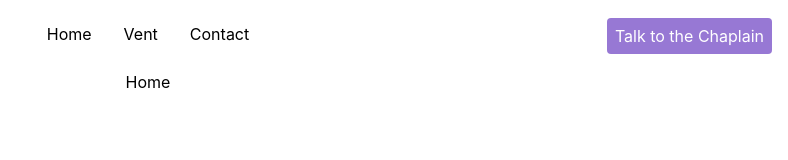
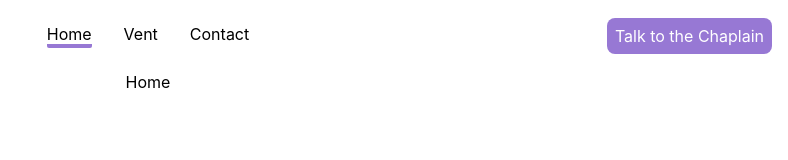
Before and after one commit to bucc-dev/chaplain-chat-website-frontend, a React (Create React App) app: page / in a window 1280 px wide. Shown: the top 160 px of the page, without its empty margins (492-1280 px from the left). Built offline with nearby package versions, Linux system fonts and the light colour scheme.

Commit message:
Added active style to nav

```diff
--- a/src/components/Nav.css
+++ b/src/components/Nav.css
@@ -18,6 +18,10 @@
   flex-flow: column;
 }
 
+.home-page__nav__link:not(:last-of-type).active::after {
+  width: 100%;
+}
+
 .home-page__nav__link:not(:last-of-type)::after {
   content: "";
   width: 0%;
@@ -32,7 +36,7 @@
 }
 
 .home-page__nav__link:last-of-type {
-  border-radius: 4px;
+  border-radius: 8px;
   background-color: var(--primary-color);
   color: white;
   right: 16px;
--- a/src/components/Nav.jsx
+++ b/src/components/Nav.jsx
@@ -1,17 +1,30 @@
-import { Link, Outlet } from "react-router-dom";
+import { Link, Outlet, useLocation } from "react-router-dom";
 import "./Nav.css";
 
 const Nav = () => {
+  const location = useLocation().pathname;
+
   return (
     <div>
       <nav className="home-page__nav">
-        <Link to="/" className="home-page__nav__link">
+        <Link
+          to="/"
+          className={`home-page__nav__link ${location === "/" && "active"}`}
+        >
           Home
         </Link>
-        <Link to="/vent" className="home-page__nav__link">
+        <Link
+          to="/vent"
+          className={`home-page__nav__link ${location === "/vent" && "active"}`}
+        >
           Vent
         </Link>
-        <Link to="#" /* /contact */ className="home-page__nav__link">
+        <Link
+          to="#"
+          /* /contact */ className={`home-page__nav__link ${
+            location === "/contact" && "active"
+          }`}
+        >
           Contact
         </Link>
         <Link to="#" /* /communicate */ className="home-page__nav__link">
```
